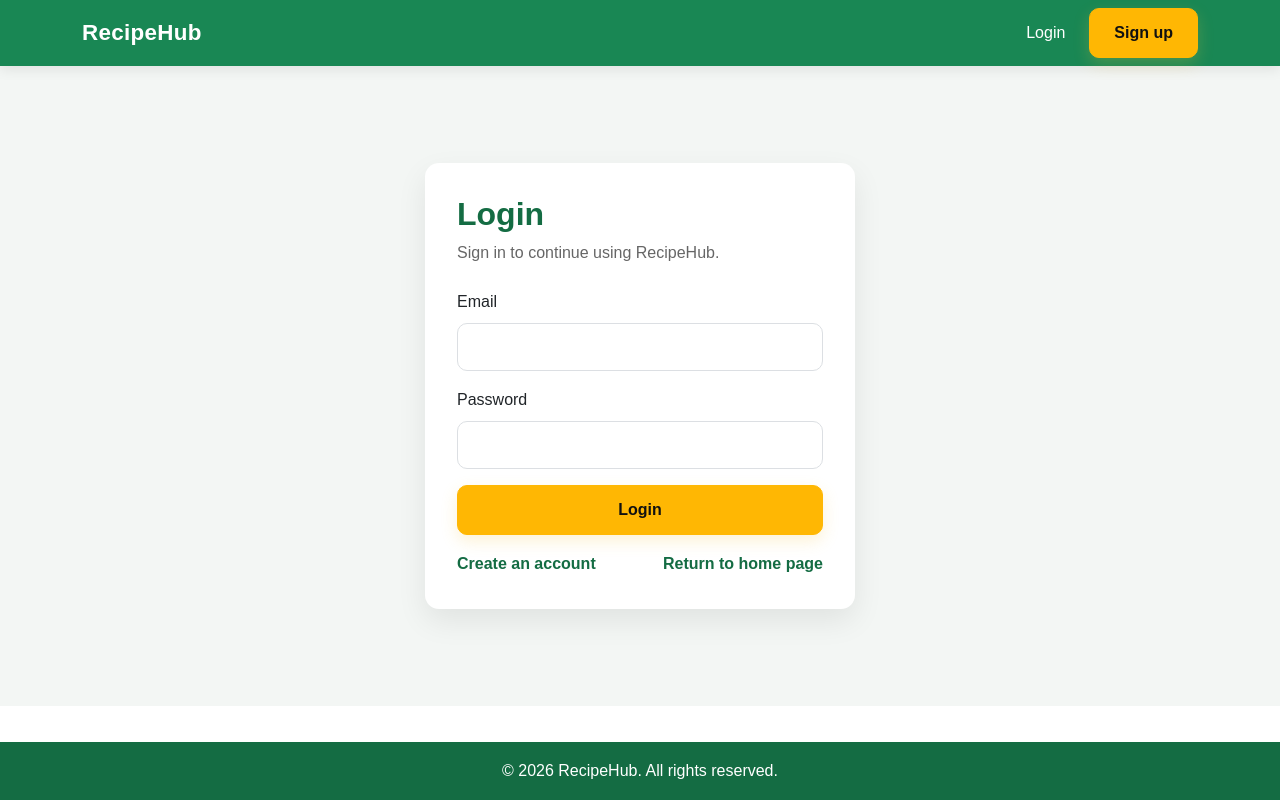
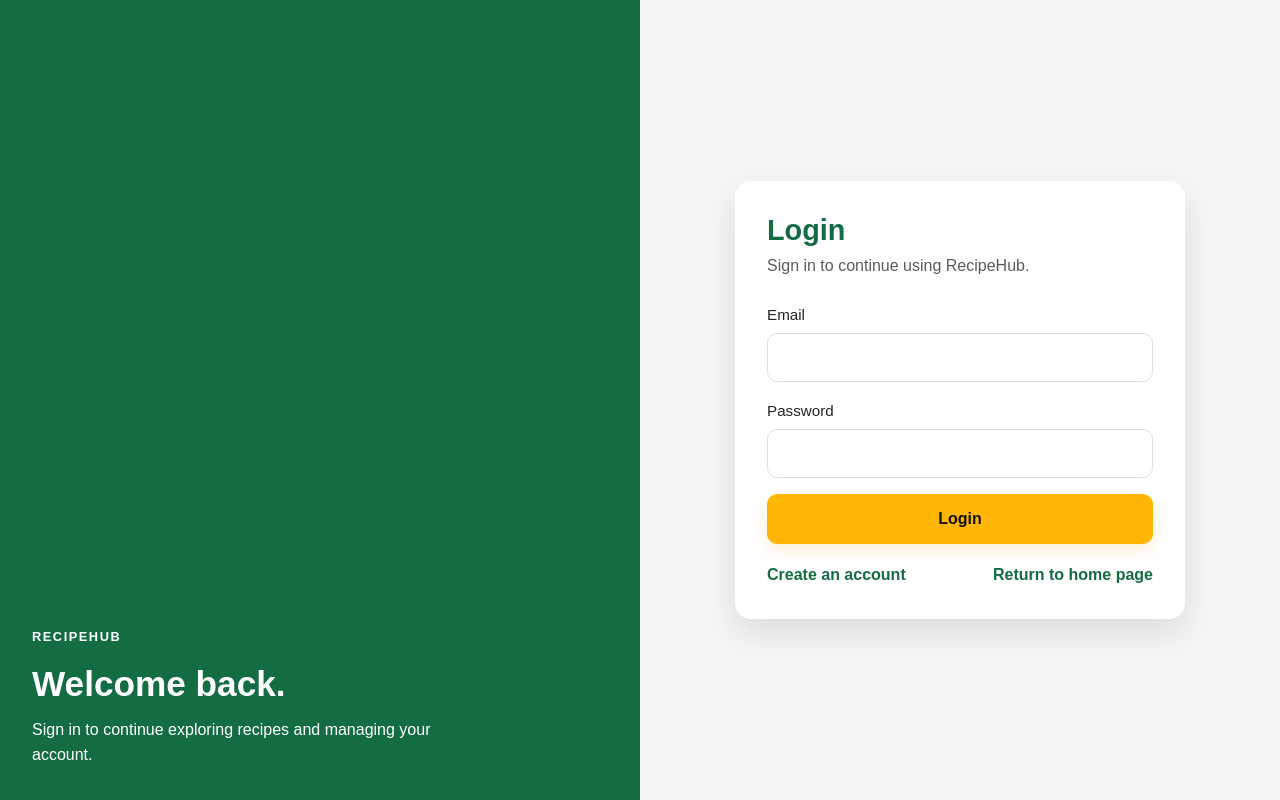
Before and after one commit to NeelPatel-22/Agile-Group-Project, a Flask app: page /login in a window 1280 px wide. Run offline with Flask 3, Linux system fonts and the light colour scheme.

Commit message:
Refactor login page to use shared auth layout

```diff
--- a/app/static/css/auth.css
+++ b/app/static/css/auth.css
@@ -1,53 +1,43 @@
 .auth-split-page {
   min-height: 100%;
-  background: var(--light-bg);
+  background: #f3f6f4;
 }
 
 .auth-split-layout {
   display: grid;
-  grid-template-columns: 1.05fr 0.95fr;
+  grid-template-columns: 1fr 1fr;
   min-height: 100%;
 }
 
 .auth-visual-panel {
   display: flex;
   align-items: end;
-  padding: 2.2rem;
-  background:
-    linear-gradient(rgba(20, 108, 67, 0.52), rgba(20, 108, 67, 0.52)),
-    url("https://images.unsplash.com/photo-1504674900247-0877df9cc836?auto=format&fit=crop&w=1400&q=80") center/cover;
-}
-
-.auth-signup-visual {
-  background:
-    linear-gradient(rgba(20, 108, 67, 0.52), rgba(20, 108, 67, 0.52)),
-    url("https://images.unsplash.com/photo-1466637574441-749b8f19452f?auto=format&fit=crop&w=1400&q=80") center/cover;
+  padding: 2rem;
+  background: #146c43;
 }
 
 .auth-visual-overlay {
-  max-width: 480px;
-  color: var(--white);
+  max-width: 460px;
+  color: #ffffff;
 }
 
 .auth-kicker {
   display: inline-block;
   margin-bottom: 1rem;
   text-transform: uppercase;
-  letter-spacing: 0.14em;
-  font-size: 0.78rem;
+  letter-spacing: 0.12em;
+  font-size: 0.8rem;
   font-weight: 700;
 }
 
 .auth-visual-overlay h1 {
-  font-size: 2.4rem;
+  font-size: 2.2rem;
   font-weight: 700;
-  line-height: 1.15;
-  margin-bottom: 0.8rem;
+  margin-bottom: 0.7rem;
 }
 
 .auth-visual-overlay p {
   font-size: 1rem;
-  color: rgba(255, 255, 255, 0.9);
   margin-bottom: 0;
 }
 
@@ -55,48 +45,42 @@
   display: flex;
   align-items: center;
   justify-content: center;
-  padding: 1.75rem 2rem;
+  padding: 2rem;
   background: #f3f6f4;
 }
 
 .auth-form-card {
   width: 100%;
-  max-width: 460px;
+  max-width: 450px;
   padding: 2rem;
-  background: var(--white);
-  border-radius: 18px;
-  box-shadow: var(--shadow-strong);
+  background: #ffffff;
+  border-radius: 16px;
+  box-shadow: 0 14px 35px rgba(0, 0, 0, 0.1);
 }
 
 .auth-form-wrap {
   width: 100%;
-  max-width: 390px;
-  margin: 0 auto;
 }
 
 .auth-form-wrap h2 {
-  font-size: 1.85rem;
+  font-size: 1.8rem;
   font-weight: 700;
-  color: var(--primary-dark);
+  color: #146c43;
   margin-bottom: 0.35rem;
 }
 
 .auth-form-wrap .form-label {
+  font-size: 0.95rem;
   margin-bottom: 0.35rem;
-  font-size: 0.92rem;
 }
 
 .auth-form-wrap .form-control {
   padding: 0.72rem 0.9rem;
 }
 
-.auth-form-wrap .mb-3 {
-  margin-bottom: 0.9rem !important;
-}
-
-.auth-form-wrap .alert {
-  padding: 0.7rem 0.85rem;
-  margin-bottom: 1rem;
+.auth-form-wrap .btn-success {
+  padding: 0.75rem;
+  font-weight: 600;
 }
 
 .auth-links-row {
@@ -104,18 +88,17 @@
   justify-content: space-between;
   gap: 1rem;
   flex-wrap: wrap;
-  margin-top: 1.15rem;
+  margin-top: 1.1rem;
 }
 
 .auth-links-row a {
-  color: var(--primary-dark);
+  color: #146c43;
   text-decoration: none;
   font-weight: 600;
-  font-size: 0.94rem;
 }
 
 .auth-links-row a:hover {
-  color: var(--primary-hover);
+  color: #0f5132;
 }
 
 .auth-page-body .site-main {
@@ -133,19 +116,10 @@
   }
 
   .auth-visual-panel {
-    min-height: 260px;
-    padding: 1.6rem;
+    min-height: 240px;
   }
 
   .auth-form-panel {
-    padding: 1.5rem 1.25rem;
-  }
-
-  .auth-form-card {
-    padding: 1.4rem;
-  }
-
-  .auth-visual-overlay h1 {
-    font-size: 2rem;
+    padding: 1.5rem;
   }
 }
--- a/app/static/css/login.css
+++ b/app/static/css/login.css
@@ -1,55 +1 @@
-.login-page {
-  min-height: 80vh;
-  display: flex;
-  align-items: center;
-  justify-content: center;
-  background: #f3f6f4;
-  padding: 2rem;
-}
-
-.login-card {
-  width: 100%;
-  max-width: 430px;
-  background: #ffffff;
-  padding: 2rem;
-  border-radius: 14px;
-  box-shadow: 0 12px 30px rgba(0, 0, 0, 0.08);
-}
-
-.login-card h2 {
-  color: #146c43;
-  font-weight: 700;
-  margin-bottom: 0.4rem;
-}
-
-.login-card p {
-  color: #666666;
-  margin-bottom: 1.5rem;
-}
-
-.login-card .form-control {
-  padding: 0.7rem 0.9rem;
-}
-
-.login-card .btn-success {
-  padding: 0.75rem;
-  font-weight: 600;
-}
-
-.login-links {
-  display: flex;
-  justify-content: space-between;
-  gap: 1rem;
-  margin-top: 1rem;
-  flex-wrap: wrap;
-}
-
-.login-links a {
-  color: #146c43;
-  text-decoration: none;
-  font-weight: 600;
-}
-
-.login-links a:hover {
-  color: #0f5132;
-}
+@import url("auth.css");
--- a/app/templates/login.html
+++ b/app/templates/login.html
@@ -6,11 +6,27 @@
 <link rel="stylesheet" href="{{ url_for('static', filename='css/login.css') }}">
 {% endblock %}
 
+{% block body_class %}auth-page-body{% endblock %}
+
+{% block navbar %}{% endblock %}
+{% block footer %}{% endblock %}
+
 {% block content %}
-<div class="login-page">
-    <div class="login-card">
+<section class="auth-split-page">
+    <div class="auth-split-layout">
+        <div class="auth-visual-panel">
+            <div class="auth-visual-overlay">
+                <span class="auth-kicker">RecipeHub</span>
+                <h1>Welcome back.</h1>
+                <p>Sign in to continue exploring recipes and managing your account.</p>
+            </div>
+        </div>
+
+        <div class="auth-form-panel">
+            <div class="auth-form-card">
+                <div class="auth-form-wrap">
                     <h2>Login</h2>
-        <p>Sign in to continue using RecipeHub.</p>
+                    <p class="text-muted mb-4">Sign in to continue using RecipeHub.</p>
 
                     {% if error %}
                     <div class="alert alert-danger">{{ error }}</div>
@@ -30,10 +46,13 @@
                         <button class="btn btn-success w-100">Login</button>
                     </form>
 
-        <div class="login-links">
+                    <div class="auth-links-row">
                         <a href="{{ url_for('main.signup') }}">Create an account</a>
                         <a href="{{ url_for('main.cover') }}">Return to home page</a>
                     </div>
                 </div>
             </div>
+        </div>
+    </div>
+</section>
 {% endblock %}
```
Lines whose indentation alone changed are shown as unchanged.
